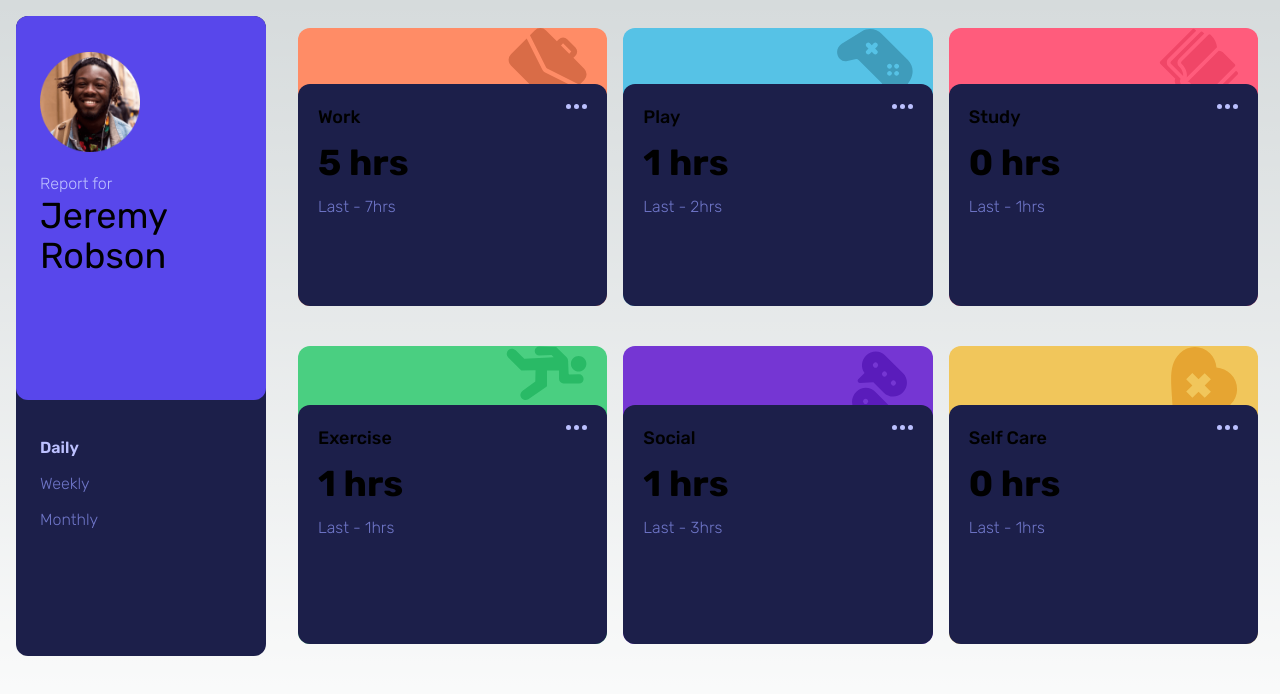
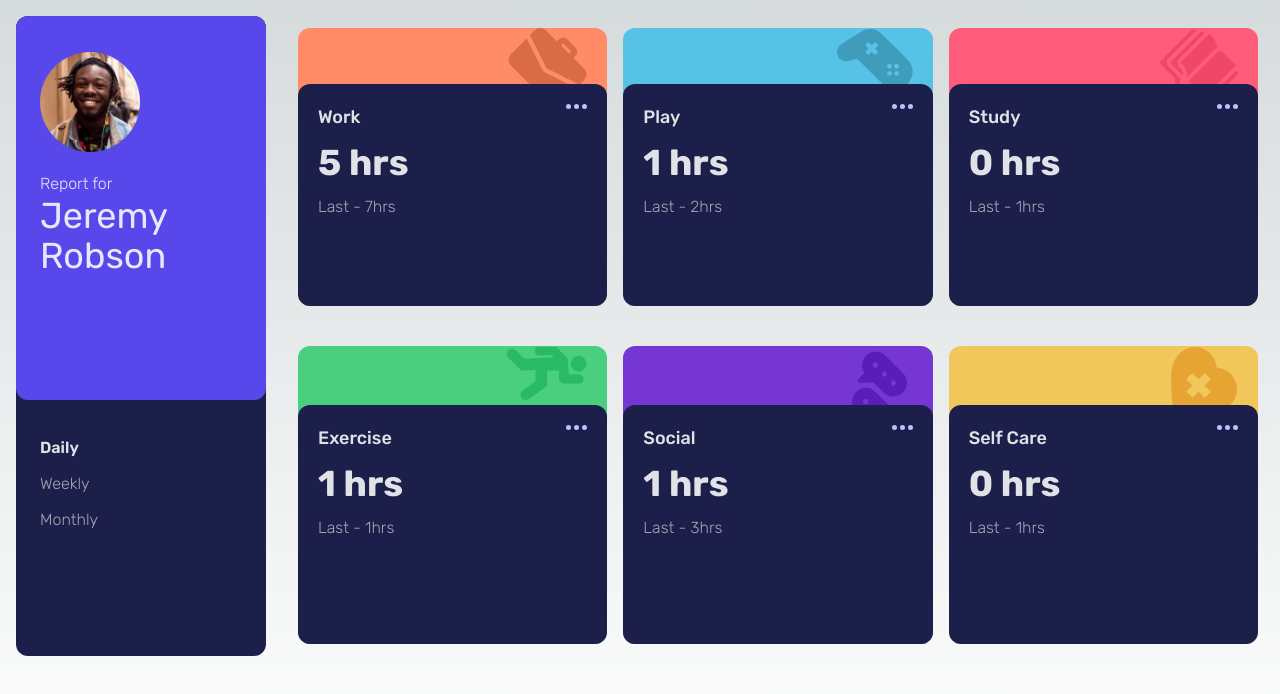
Before and after one commit to DavidVerghese/time-tracking-dashboard, a Next.js app: page /daily in a window 1280 px wide. Shown: the top 694 px of the page. Built offline with nearby package versions, Linux system fonts and the light colour scheme.

Commit message:
make font more readable

```diff
--- a/app/Category/Category.jsx
+++ b/app/Category/Category.jsx
@@ -25,11 +25,11 @@ export default function Category({ category, timeframe, key }) {
 			</div>
 			<div className="hover:bg-less-dark-blue bg-dark-blue h-4/5 p-5 rounded-xl">
 				<div className="flex justify-between">
-					<h2>{category.title}</h2>
+					<h2 className="">{category.title}</h2>
 					<svg width="21" height="5" xmlns="http://www.w3.org/2000/svg"><path d="M2.5 0a2.5 2.5 0 1 1 0 5 2.5 2.5 0 0 1 0-5Zm8 0a2.5 2.5 0 1 1 0 5 2.5 2.5 0 0 1 0-5Zm8 0a2.5 2.5 0 1 1 0 5 2.5 2.5 0 0 1 0-5Z" fill="#BBC0FF" fill-rule="evenodd"/></svg>
 				</div>
 				<p className="text-4xl font-bold my-3">{category.timeframes[timeframe].current} hrs</p>
-				<p className="text-desaturated-blue">Last - {category.timeframes[timeframe].previous}hrs</p>
+				<p className="text-medium-emphasis ">Last - {category.timeframes[timeframe].previous}hrs</p>
 			</div>
 		</div>
 	)
--- a/app/Sidebar/Sidebar.jsx
+++ b/app/Sidebar/Sidebar.jsx
@@ -6,7 +6,7 @@ import { usePathname } from "next/navigation";
 export default function Sidebar() {
 	const pathname = usePathname();
 	function linkColor(timeframe) {
-		return pathname == timeframe ? `text-pale-blue font-semibold` : `text-desaturated-blue`
+		return pathname == timeframe ? `font-semibold text-regular-emphasis` : `text-medium-emphasis`
 	}
 	return (
 		<div className="sidebar bg-dark-blue sm:max-w-[250px] sm:h-4/5 m-4 rounded-xl">
@@ -18,20 +18,20 @@ export default function Sidebar() {
 					height={100}
 					className="my-3"
 				/>
-			<p className="text-pale-blue mt-5">Report for</p>
+				<p className="mt-5">Report for</p>
 				<h1 className="text-4xl">Jeremy Robson</h1>
 			</div>
 			<div className="flex-col p-6">
 				<Link id="daily" href="/daily">
-			<p className={`my-3 ${linkColor("/daily")}`}>
+				<p className={`my-3 text-medium-emphasis ${linkColor("/daily")}`}>
 					Daily
 				</p>
 				</Link>
 				<Link href="/weekly">
-			<p className={`my-3 ${linkColor("/weekly")}`}>Weekly</p>
+				<p className={`my-3 text-medium-emphasis ${linkColor("/weekly")}`}>Weekly</p>
 				</Link>
 				<Link href="/monthly">
-			<p className={`my-3 ${linkColor("/monthly")}`}>Monthly</p>
+				<p className={`my-3 text-medium-emphasis ${linkColor("/monthly")}`}>Monthly</p>
 				</Link>
 			</div>
 		</div>
--- a/app/globals.css
+++ b/app/globals.css
@@ -19,7 +19,7 @@
 @import url('https://fonts.googleapis.com/css2?family=Rubik:wght@300;400;500&display=swap');
 
 body {
-	color: rgb(var(--foreground-rgb));
+ 	color: rgba(255,255,255,0.87);
 	background: linear-gradient(
 		to bottom,
 		transparent,
--- a/tailwind.config.js
+++ b/tailwind.config.js
@@ -17,9 +17,11 @@ module.exports = {
 				'soft-orange-self-care': 'hsl(43, 84%, 65%)',
 				'very-dark-blue': 'hsl(226, 43%, 10%)',
 				'dark-blue': 'hsl(235, 46%, 20%)',
-      'less-dark-blue': 'hsl(235, 46%, 30%)',
+				'less-dark-blue': 'hsl(235, 46%, 40%)',
 				'desaturated-blue': 'hsl(235, 45%, 61%)',
-			'pale-blue': 'hsl(236, 100%, 87%)'
+				'pale-blue': 'hsl(236, 100%, 87%)',
+				'regular-emphasis': 'rgba(255,255,255,0.87)',
+				'medium-emphasis': 'rgba(255,255,255,0.6)'
 			},
 			backgroundImage: {
 				'gradient-radial': 'radial-gradient(var(--tw-gradient-stops))',
```
Lines whose indentation alone changed are shown as unchanged.
